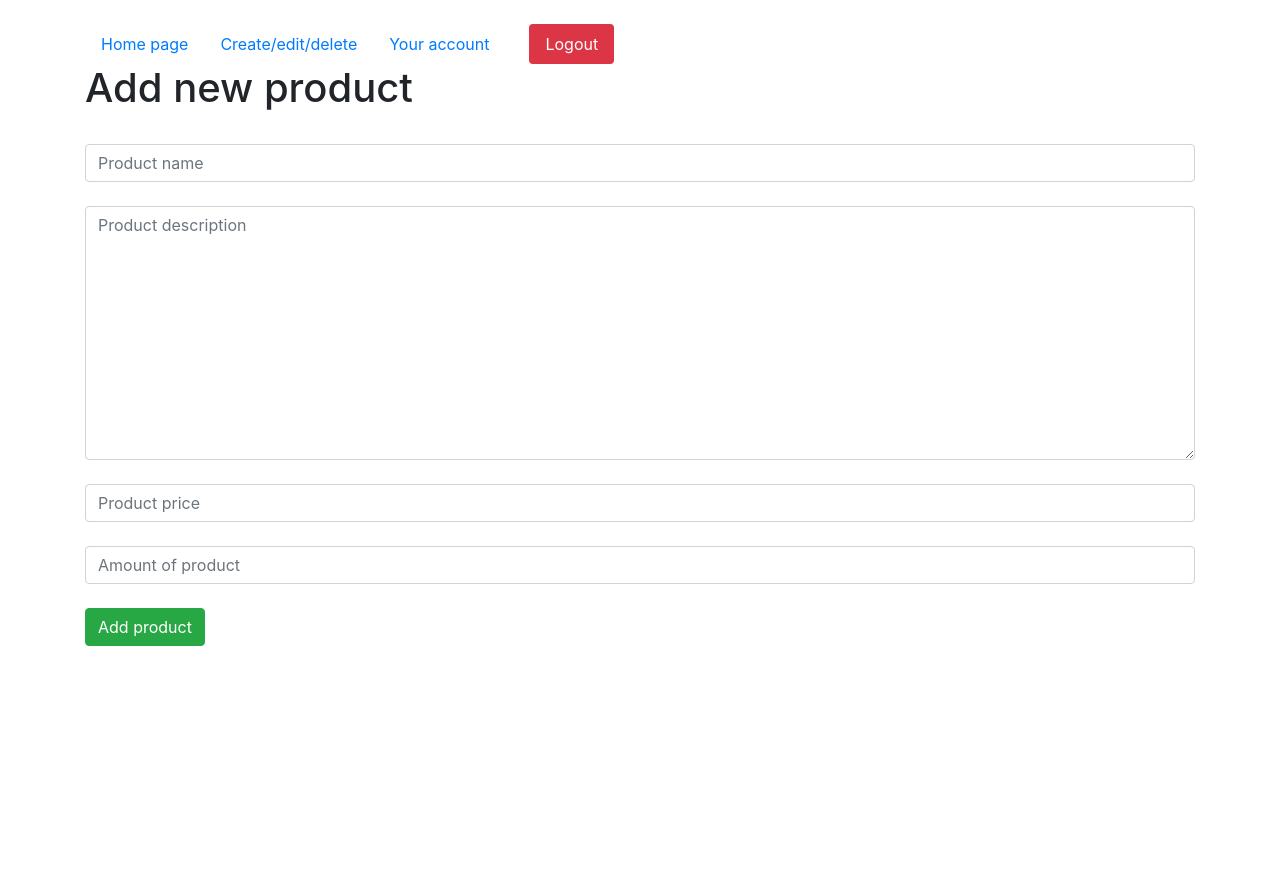
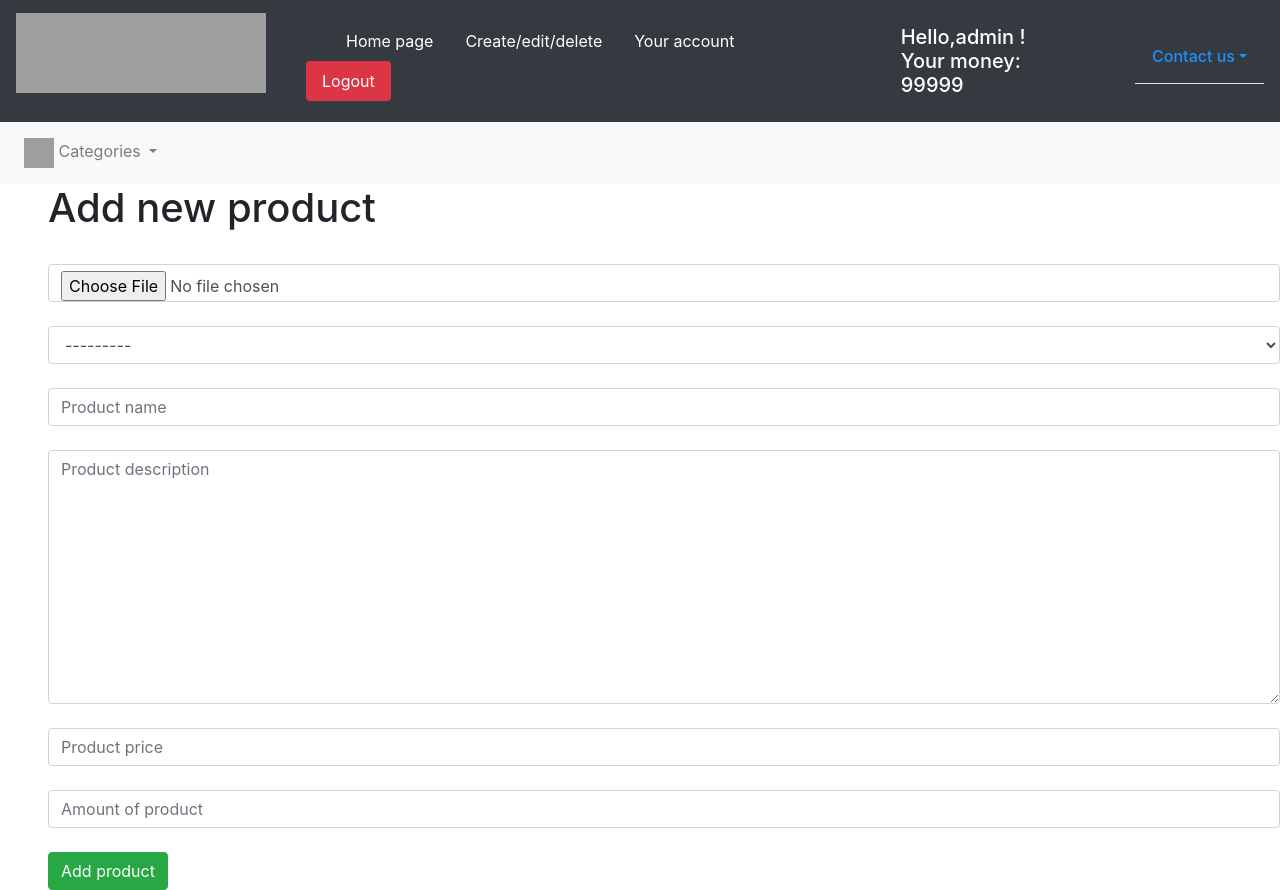
Before and after one commit to stanislav89/MyStore, a Django app: page /create in a window 1280 px wide. Before the commit the page ends 646 px from the top, so only its background shows below. Run offline with Django 3.2, Linux system fonts and the light colour scheme; a user stored in the database is signed in; some libraries are stand-ins or nearby versions; grey boxes are pictures that could not be loaded.

Commit message:
front-end changes

```diff
--- a/store/Templates/create.html
+++ b/store/Templates/create.html
@@ -3,8 +3,10 @@
     {% if request.user.is_superuser %}
         <div class="features">
             <h1>Add new product</h1><br>
-            <form method="post">
+            <form method="post" enctype="multipart/form-data">
                 {% csrf_token %}
+                {{ form.image }}<br>
+                {{ form.product_category }}<br>
                 {{ form.name }}<br>
                 {{ form.text }}<br>
                 {{ form.price }}<br>
--- a/store/Templates/edit_page.html
+++ b/store/Templates/edit_page.html
@@ -2,7 +2,7 @@
 
 {% block content %}
     {% if request.user.is_superuser %}
-        <h1 class="mt-4">Admin panel</h1>
+        <h3 class="mt-4">Admin panel</h3>
 
         <a href="{% url 'create' %}">
             <button class="btn btn-info"><i class="fas fa-plus-circle"></i>Add product</button>
@@ -31,7 +31,7 @@
                 </tr>
                 </thead>
                 <tbody>
-                {% for i in list_articles %}
+                {% for i in list_of_products %}
                     <tr>
                         <th>{{ i.id }}</th>
                         <td>{{ i.create_date }}</td>
@@ -46,7 +46,7 @@
                             <a href="javascript:void(0)" onclick="delete_question({{ i.id }})">delete</a>
                             <script>
                                 function delete_question(id) {
-                                    if (confirm('Delete this product?')) {
+                                    if (confirm('Delete this product? Are you sure?')) {
                                         document.getElementById('delete_form_' + id).submit()
                                     }
                                 }
--- a/store/Templates/index.html
+++ b/store/Templates/index.html
@@ -10,21 +10,82 @@
           integrity="sha384-Vkoo8x4CGsO3+Hhxv8T/Q5PaXtkKtu6ug5TOeNV6gBiFeWPGFN9MuhOf23Q9Ifjh" crossorigin="anonymous">
 
     <title>MyStore</title>
+    <link rel="shortcut icon"
+          href="https://image.flaticon.com/icons/png/512/3209/3209711.png"
+          type="image/png">
+    <style>
+        * {
+            box-sizing: border-box;
+        }
+        .product-item {
+            display: inline-block;
+            width: 300px;
+            text-align: center;
+            margin: 0 auto;
+            border-bottom: 2px solid #F5F5F5;
+            background: white;
+            transition: .3s ease-in;
+        }
+        .product-item:hover {
+            border-bottom: 2px solid #fc5a5a;
+        }
+        .product-item img {
+            display: block;
+            width: 100%;
+        }
+        .product-list {
+            background: #fafafa;
+            padding: 15px 0;
+        }
+        .product-list h3 {
+            font-size: 18px;
+            font-weight: 400;
+            color: #444444;
+            margin: 0 0 10px 0;
+        }
+        .price {
+            font-size: 16px;
+            color: green;
+            display: block;
+            margin-bottom: 12px;
+        }
+        .button {
+            text-decoration: none;
+            display: inline-block;
+            padding: 0 12px;
+            background: #cccccc;
+            color: white;
+            text-transform: uppercase;
+            font-size: 12px;
+            line-height: 28px;
+            transition: .3s ease-in;
+        }
+        .product-item:hover .button {
+            background: #fc5a5a;
+        }
+    </style>
 </head>
+
 <body>
+<nav class="navbar navbar-expand-lg navbar-dark bg-dark">
+    <p class="navbar-brand">
+        <img src="https://content.mystore.com/wp-content/uploads/2018/12/ms-logo-no-padding.png"
+             width="250" height="80" alt="logo">
+    </p>
 
-<div class="container mt-4">
+    <div>
         <ul class="nav nav-pills">
-        <li class="nav-item">
+            <li class="nav-item, ml-5">
                 {% url 'home' as url_home %}
-            <a class="nav-link {% if url_home == request.path %}active{% endif %}" href="{{ url_home }}">Home page</a>
+                <a class="nav-link {% if url_home == request.path %}active{% endif %}"
+                   href="{{ url_home }}" style="color: white">Home page</a>
             </li>
 
             {% if request.user.is_superuser %}
                 <li class="nav-item">
                     {% url 'edit_page' as url_edit_page %}
                     <a class="nav-link {% if url_edit_page == request.path %}active{% endif %}"
-                   href="{{ url_edit_page }}">Create/edit/delete</a>
+                       href="{{ url_edit_page }}" style="color: white">Create/edit/delete</a>
                 </li>
             {% endif %}
 
@@ -32,7 +93,7 @@
                 <li class="nav-item">
                     {% url 'account' as url_account %}
                     <a class="nav-link {% if url_account == request.path %}active{% endif %}"
-                   href="{{ url_account }}">Your account</a>
+                       href="{{ url_account }}" style="color: white">Your account</a>
                 </li>
                 <li class="nav-item">
                     {% url 'logout_page' as url_logout_page %}
@@ -43,40 +104,78 @@
                 <li class="nav-item">
                     {% url 'login_page' as url_login_page %}
                     <a class="nav-link {% if url_login_page == request.path %}active{% endif %}"
-                   href="{{ url_login_page }}">Login</a>
+                       href="{{ url_login_page }}" style="color: white">Login</a>
                 </li>
 
                 <li class="nav-item">
                     {% url 'register_page' as url_register_page %}
                     <a class="nav-link {% if url_register_page == request.path %}active{% endif %}"
-                   href="{{ url_register_page }}">Register</a>
+                       href="{{ url_register_page }}" style="color: white">Register</a>
                 </li>
             {% endif %}
+        </ul>
+    </div>
 
-    </ul>
+    <div class="ml-5" style="color:white">
+        {% if request.user.is_authenticated %}
+            <h5 class="mt-2">Hello,{{ request.user }} !<br>Your money: {{ user.money }}</h5>
+        {% endif %}
+    </div>
 
-    {% block content %}
-        {% if request.user.is_authenticated %}
-            <h2 class="mt-2">Hello,{{ request.user }} !<br>Your money: {{ user.money }}</h2>
-        {% endif %}
-
-        <h1 class="mt-4">Welcome to my store with useful products</h1>
-        {% for i in list_articles %}
-            <ul class="list-group mt-4">
-                <li class="list-group-item">
-                    <p>Product: <b>{{ i.name|truncatechars:"25" }}</b></p>
-                    <p>(<span>{{ i.text|truncatechars:"25" }}</span>)</p>
-                    <p>Price: <span>{{ i.price|truncatechars:"25" }}</span></p>
-                    <p>Amount: <span>{{ i.amount|truncatechars:"25" }}</span></p>
-                    {% if user.is_authenticated %}
-                        <hr><a href="{% url 'description' i.id %}">
-                        <button class="btn btn-info">Buy this product</button>
-                    </a>
-                    {% endif %}
-                    <span class="float-right mr-3"><a href="{{ i.id }}">
-                        <button class="btn btn-info">to product description</button></a></span>
+    <ul class="nav nav-tabs ml-5">
+        <li class="nav-item dropdown">
+            <h6 class="nav-link dropdown-toggle" data-toggle="dropdown" style="color: dodgerblue"
+                aria-haspopup="true" aria-expanded="false">Contact us</h6>
+            <div class="dropdown-menu">
+                <h6 style="color: darkgoldenrod" class="dropdown-item">
+                    <img src="https://www.citypng.com/public/uploads/preview/-11597283936hxzfkdluih.png"
+                         height="30" width="30"> Gmail: dartonetorr@gmail.com</h6>
+                <h6 style="color: blue" class="dropdown-item">
+                    <img src="https://www.logo.wine/a/logo/Telegram_(software)/Telegram_(software)-Classic-Logo.wine.svg"
+                         width="30" height="30">Telegram: @KJlADMEH</h6>
+            </div>
         </li>
     </ul>
+</nav>
+
+<nav class="navbar navbar-expand-lg navbar-light bg-light">
+    <div class="collapse navbar-collapse" id="navbarNavDropdown">
+        <ul class="navbar-nav">
+            <li class="nav-item dropdown">
+                <a class="nav-link dropdown-toggle" href="#" id="navbarDropdownMenuLink"
+                   data-toggle="dropdown" aria-haspopup="true" aria-expanded="false">
+                    <img src="https://cdn0.iconfinder.com/data/icons/infographic-orchid-vol-1/256/Colorful_Label-512.png"
+                    width="30" height="30">
+                    Categories
+                </a>
+                <div class="dropdown-menu" aria-labelledby="navbarDropdownMenuLink">
+                    <a class="dropdown-item" href="{% url 'smartphones' %}"><img src="https://upload.wikimedia.org/wikipedia/commons/thumb/3/32/Circle-icons-smartphone.svg/1024px-Circle-icons-smartphone.svg.png"
+                                                           width="30" height="30" class="d-inline-block align-top" alt=""> smartphones</a>
+                    <a class="dropdown-item" href="{% url 'laptops' %}"><img src="https://image.flaticon.com/icons/png/512/428/428768.png"
+                                                           width="30" height="30" class="d-inline-block align-top" alt=""> laptops</a>
+                    <a class="dropdown-item" href="{% url 'gadgets' %}"><img src="https://icons-for-free.com/iconfiles/png/512/device+smart+smartwatch+time+watch+icon-1320086001337623237.png"
+                                                           width="30" height="30" class="d-inline-block align-top" alt=""> gadgets</a>
+                    <a class="dropdown-item" href="{% url 'audio' %}"><img src="https://icons.iconarchive.com/icons/flat-icons.com/flat/512/Headphone-icon.png"
+                                                           width="30" height="30" class="d-inline-block align-top" alt=""> audio equipment</a>
+                    <a class="dropdown-item" href="{% url 'photo_video' %}"><img src="https://upload.wikimedia.org/wikipedia/commons/thumb/c/c3/Circle-icons-camera.svg/1024px-Circle-icons-camera.svg.png"
+                                                           width="30" height="30" class="d-inline-block align-top" alt=""> photo, video equipment</a>
+                </div>
+            </li>
+        </ul>
+    </div>
+</nav>
+
+<div class="ml-5">
+    {% block content %}
+        {% for i in list_of_products %}
+            <div class="product-item">
+                <img src="{{ i.image.url }}">
+                <div class="product-list">
+                    <h3>{{ i.name }}</h3>
+                    <span class="price">{{ i.price }} $</span>
+                    <a href="{% url 'description' i.id %}" class="button">DETAILS</a>
+                </div>
+            </div>
         {% endfor %}
     {% endblock %}
 </div>
--- a/store/Templates/purchase.html
+++ b/store/Templates/purchase.html
@@ -2,16 +2,16 @@
 <h3 class="text-center">You want to buy this product: </h3>
 {% block content %}
     <div>
-        <p>{{ article.amount }}</p>
+        <p>{{ product_description.amount }}</p>
     </div>
     <div>
         <form action="{% url 'purchase_page' %}" method="post">
             {% csrf_token %}
             <br><label for="input_amount">Enter the quantity you need: </label><br>
             <input id="input_amount" name="input_amount" type="number" min="1"
-                   max="{{ article.amount }}">
+                   max="{{ product_description.amount }}">
             <input id="buyer" name="buyer" value="{{ user.id }}" type="hidden">
-            <input id="product" name="product" value="{{ article.id }}" type="hidden">
+            <input id="product" name="product" value="{{ product_description.id }}" type="hidden">
             <button class="btn btn-success" type="submit">Buy</button>
         </form>
     </div>
```
Also changed, not shown: store/Templates/account.html (+17 -6 lines), store/Templates/description.html (+22 -13 lines). Lines whose indentation alone changed are shown as unchanged.
